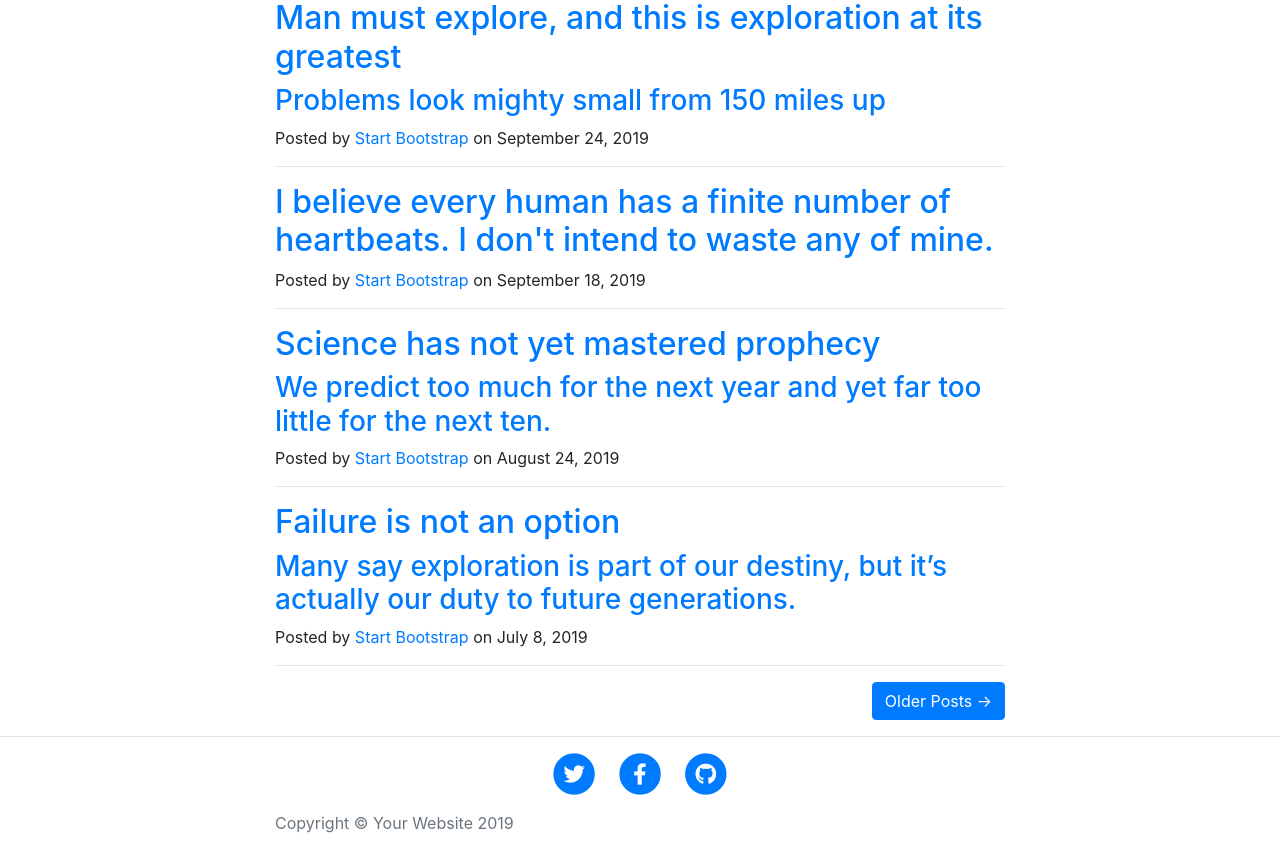
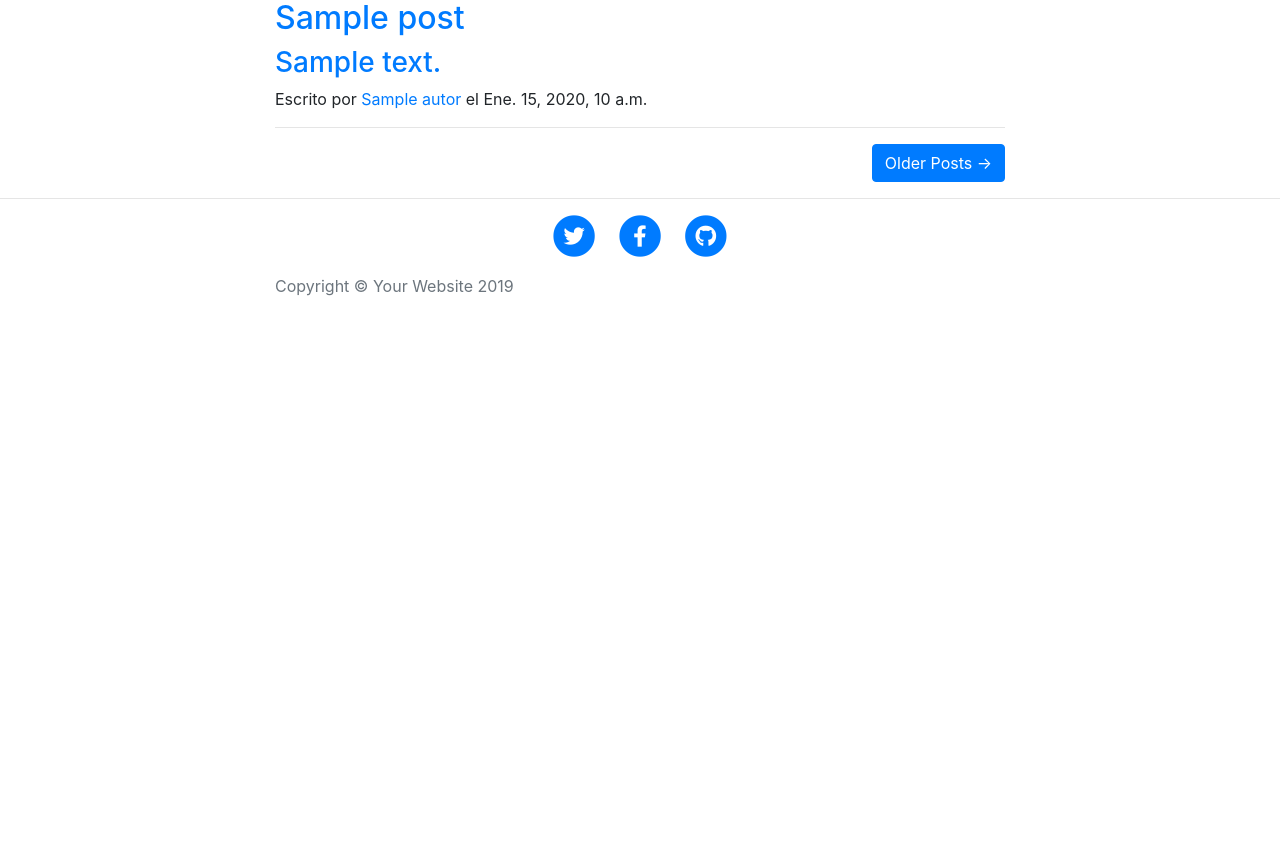
Before and after one commit to maticand/blog-python, a Django app: template templates/generales.html in a window 1280 px wide. Shown: the part 71-922 px from the top of the page. After the commit the page ends 367 px from the top, so only its background shows below. Run offline with Django 3.2, Linux system fonts and the light colour scheme; the template is opened without the code that fills it: most values are stand-ins (such as "Sample title", 1, 10 or a date in 2020); parts of the project's set-up code (start-up, migrations or seed data) failed here and were passed over; some libraries are stand-ins or nearby versions.

Commit message:
Listado de Post

```diff
--- a/aplicaciones/blog/models.py
+++ b/aplicaciones/blog/models.py
@@ -1,5 +1,6 @@
 from django.db import models
 from ckeditor.fields import RichTextField
+
 
 class Categoria(models.Model):
     id = models.AutoField(primary_key=True)
@@ -34,6 +35,7 @@ class Autor(models.Model):
     def __str__(self):
         return "{0},{1}".format(self.apellido, self.nombre)
 
+
 class Post(models.Model):
     id = models.AutoField(primary_key=True)
     titulo = models.CharField('Título', max_length=90, null=False, blank=False)
--- a/aplicaciones/blog/urls.py
+++ b/aplicaciones/blog/urls.py
@@ -6,6 +6,7 @@ urlpatterns = [
     path('amp', views.amp, name='amp'),
     path('', views.index, name='index'),
     path('feed', views.feed, name='feed'),
+    path('generales', views.generales, name='generales'),
     # path('post/<int:pk>/', views.post_detalle, name='post_detalle'),
     # path('post/new', views.post_new, name='post_new'),
     # path('post/<int:pk>/edit/', views.post_edit, name='post_edit'),
--- a/templates/generales.html
+++ b/templates/generales.html
@@ -1,3 +1,8 @@
 {% extends 'index.html' %}
+{% load staticfiles %}
 
-{% block titulo %} {% endblock %}
+{% block titulo %} Página Generales {% endblock %}
+
+{% block imagen %} {% static 'img/about-bg.jpg' %} {% endblock imagen %}
+
+{% block titulo_principal %} Sobre Mi {% endblock titulo_principal %}
--- a/templates/index.html
+++ b/templates/index.html
@@ -48,7 +48,7 @@
             <a class="nav-link" href="{% url 'blog:index' %}">Inicio</a>
           </li>
           <li class="nav-item">
-            <a class="nav-link" href="{% url 'blog:index' %}">Sobre Mi</a>
+            <a class="nav-link" href="{% url 'blog:generales' %}">Sobre Mi</a>
           </li>
           <li class="nav-item">
             <a class="nav-link" href="{% url 'blog:index' %}">CV</a>
@@ -62,13 +62,13 @@
   </nav>
 
   <!-- Page Header -->
-  <header class="masthead" style="background-image: url('{% static 'img/home-bg.jpg' %}')">
+  <header class="masthead" style="background-image: url('{% block imagen %}{% static 'img/home-bg.jpg' %}{% endblock imagen %}')">
     <div class="overlay"></div>
     <div class="container">
       <div class="row">
         <div class="col-lg-8 col-md-10 mx-auto">
           <div class="site-heading">
-            <h2>Matias Candia Blog</h2>
+            <h2>{% block titulo_principal %} Matias Candia Blog {% endblock titulo_principal %}</h2>
             <span class="subheading">A Blog Theme by Start Bootstrap</span>
           </div>
         </div>
@@ -80,59 +80,27 @@
   <div class="container">
     <div class="row">
       <div class="col-lg-8 col-md-10 mx-auto">
+        {% if posts %}
+          {% for post in posts %}
             <div class="post-preview">
               <a href="post.html">
                 <h2 class="post-title">
-              Man must explore, and this is exploration at its greatest
+                  {{ post.titulo }}
                 </h2>
                 <h3 class="post-subtitle">
-              Problems look mighty small from 150 miles up
+                  {{ post.descripcion}}
                 </h3>
               </a>
-          <p class="post-meta">Posted by
-            <a href="#">Start Bootstrap</a>
-            on September 24, 2019</p>
+              <p class="post-meta">Escrito por
+                <a href="#">{{ post.autor }}</a> el
+                {{ post.fecha_creacion }}</p>
             </div>
+        {% endfor %}
+        {% else %}
+          <p>No exiten post registrados</p>
+        {% endif %}
         <hr>
-        <div class="post-preview">
-          <a href="post.html">
-            <h2 class="post-title">
-              I believe every human has a finite number of heartbeats. I don't intend to waste any of mine.
-            </h2>
-          </a>
-          <p class="post-meta">Posted by
-            <a href="#">Start Bootstrap</a>
-            on September 18, 2019</p>
-        </div>
-        <hr>
-        <div class="post-preview">
-          <a href="post.html">
-            <h2 class="post-title">
-              Science has not yet mastered prophecy
-            </h2>
-            <h3 class="post-subtitle">
-              We predict too much for the next year and yet far too little for the next ten.
-            </h3>
-          </a>
-          <p class="post-meta">Posted by
-            <a href="#">Start Bootstrap</a>
-            on August 24, 2019</p>
-        </div>
-        <hr>
-        <div class="post-preview">
-          <a href="post.html">
-            <h2 class="post-title">
-              Failure is not an option
-            </h2>
-            <h3 class="post-subtitle">
-              Many say exploration is part of our destiny, but it’s actually our duty to future generations.
-            </h3>
-          </a>
-          <p class="post-meta">Posted by
-            <a href="#">Start Bootstrap</a>
-            on July 8, 2019</p>
-        </div>
-        <hr>
+
         <!-- Pager -->
         <div class="clearfix">
           <a class="btn btn-primary float-right" href="#">Older Posts &rarr;</a>
```
Also changed, not shown: aplicaciones/blog/admin.py (+17 -1 lines), aplicaciones/blog/views.py (+9 -1 lines). Lines whose indentation alone changed are shown as unchanged.
